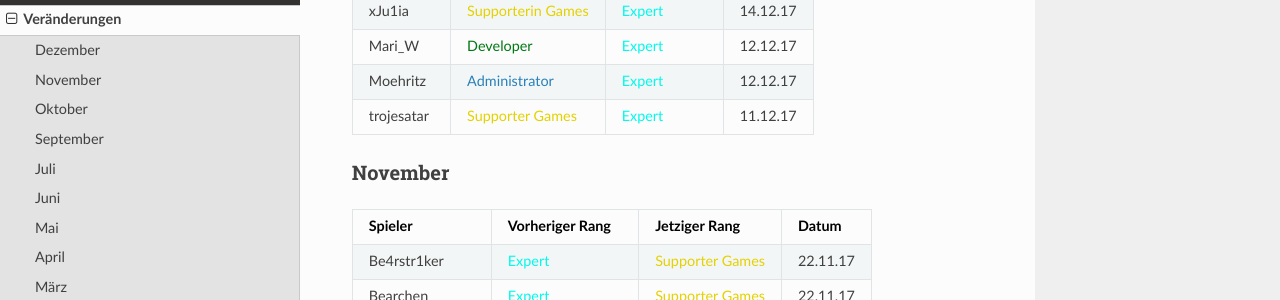
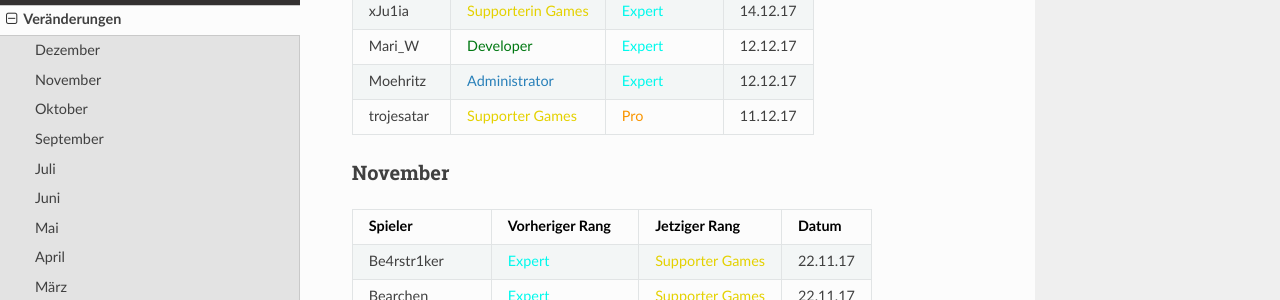
Before and after one commit to TimoliaDE/HowTo, an MkDocs documentation site: the page built from docs/team/changes.md, in a window 1280 px wide and 900 px high. Shown: the part 439-739 px from the top of the window. Built offline with MkDocs 1.6.1, drawn with Linux system fonts in a browser that asks for light colours; nearby versions of some CDN libraries; old or Windows-style settings are respelled for this version of MkDocs.

Commit message:
Update changes.md

```diff
--- a/docs/team/changes.md
+++ b/docs/team/changes.md
@@ -12,7 +12,7 @@ Hier werden alle Aus- und Eintritte, bzw. Beförderungen und Degradierungen aufg
 |xJu1ia | <span style="color:#E4D100">Supporterin Games</span> | <span style="color:#00F9EC">Expert</span> | 14.12.17 |
 |Mari_W | <span style="color:#007812">Developer</span> | <span style="color:#00F9EC">Expert</span> | 12.12.17 |
 |Moehritz | <span style="color:#2980b9">Administrator</span> | <span style="color:#00F9EC">Expert</span> | 12.12.17 |
-|trojesatar | <span style="color:#E4D100">Supporter Games</span> | <span style="color:#00F9EC">Expert</span> | 11.12.17 |
+|trojesatar | <span style="color:#E4D100">Supporter Games</span> | <span style="color:#F99500">Pro</span> | 11.12.17 |
 
 ###<strong>November</strong>
 | Spieler | Vorheriger Rang | Jetziger Rang | Datum |
```
